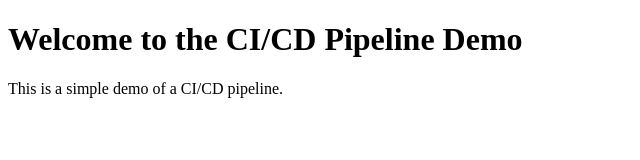
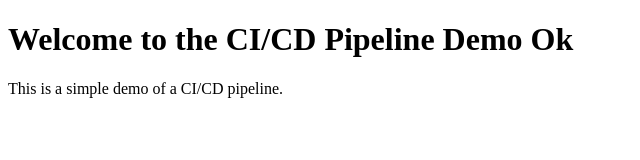
Before and after one commit to Krishnaiscoding/cicd-demo, a plain HTML site: page app/index.html in a window 1280 px wide. Shown: the full height of the page, 0-640 px from the left. Drawn offline with Linux system fonts and the light colour scheme.

Commit message:
Updated Pass

```diff
--- a/app/index.html
+++ b/app/index.html
@@ -4,7 +4,7 @@
         <title>My CI/CD Pipeline</title>
     </head>
     <body>
-        <h1>Welcome to the CI/CD Pipeline Demo</h1>
+        <h1>Welcome to the CI/CD Pipeline Demo Ok</h1>
         <p>This is a simple demo of a CI/CD pipeline.</p>
     </body>
 </html>
```
